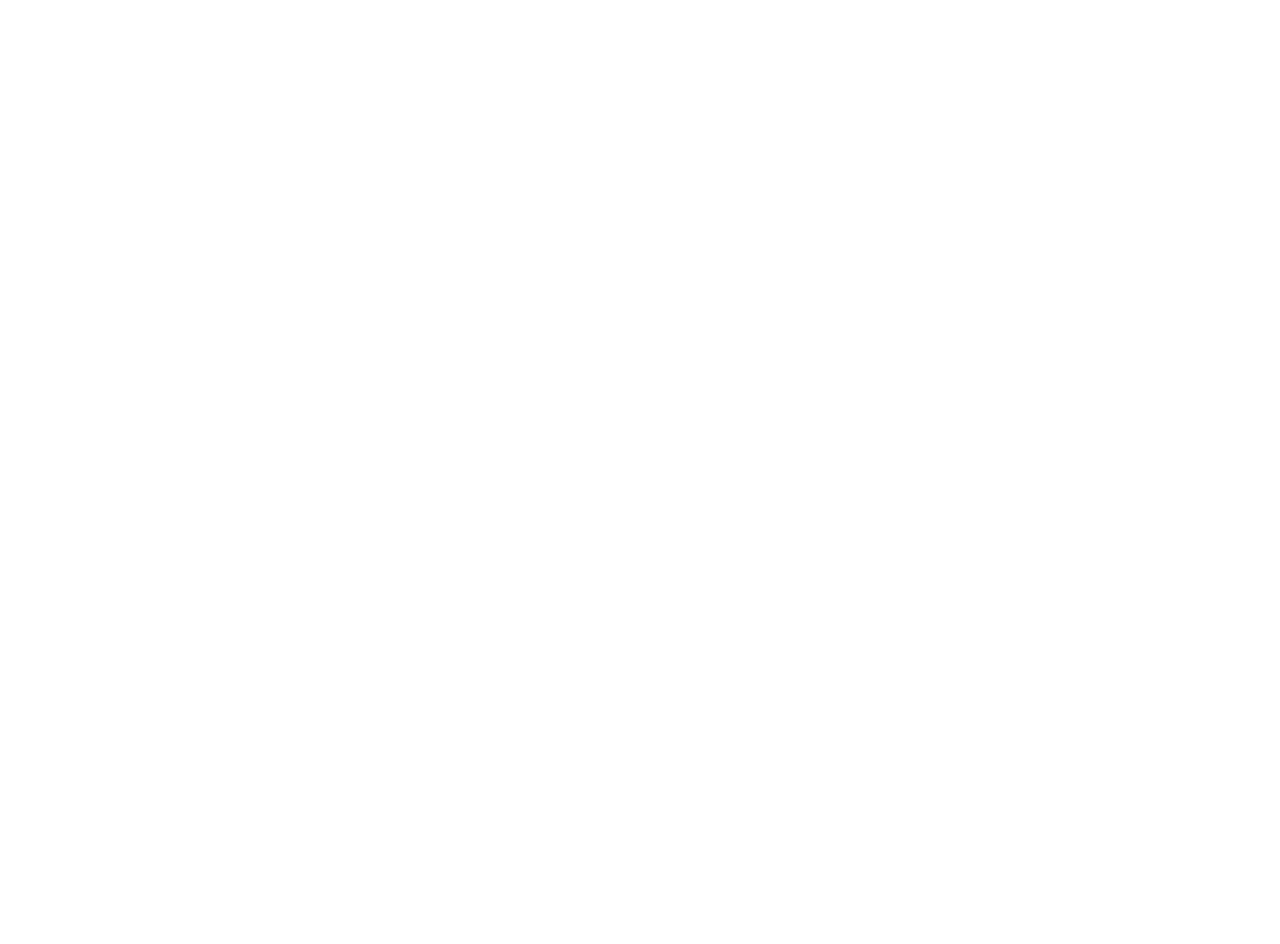
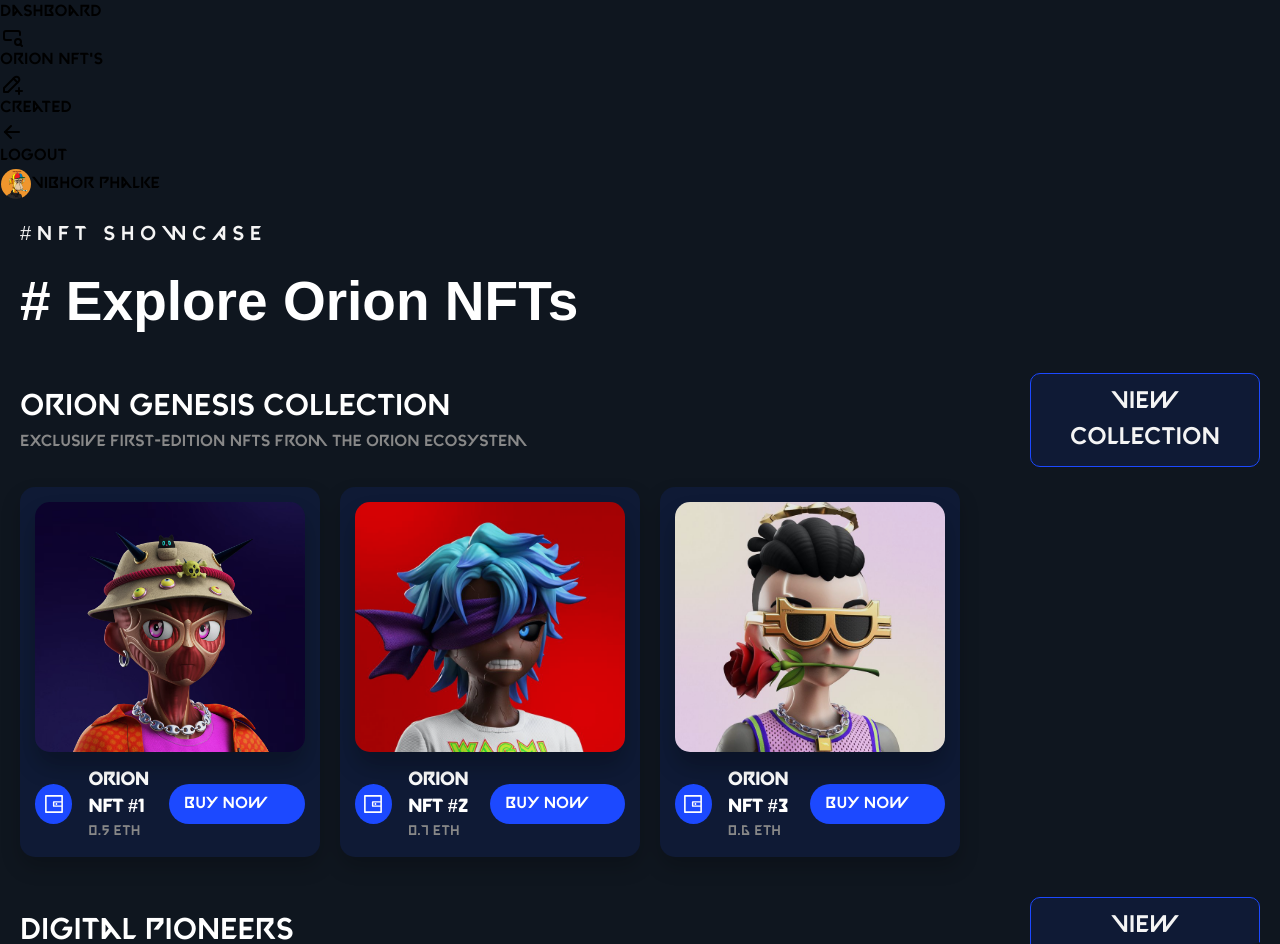
Before and after one commit to Vibgitcode27/hierarchical-deterministic-wallet, a Next.js app: page /nft in a window 1280 px wide. Before the commit this address had no page. Shown: the part 462-1406 px from the top of the page. Before the commit the page ends 800 px from the top, so only its background shows below. Built offline with nearby package versions, Linux system fonts and the light colour scheme.

Commit message:
added nft page structure

```diff
--- a/src/app/(pages)/layout.tsx
+++ b/src/app/(pages)/layout.tsx
@@ -29,14 +29,14 @@ export default function MenuPagesLayout({ children }: LayoutProps) {
   const links = [
     {
       label: "Dashboard",
-      href: "/dashboard",
+      href: "/home",
       icon: (
         <IconBrandTabler className="text-neutral-700 dark:text-neutral-200 h-5 w-5 flex-shrink-0" />
       ),
     },
     {
-      label: "Explore",
-      href: "/explore",
+      label: "Orion NFT's",
+      href: "/nft",
       icon: (
         <IconInputSearch className="text-neutral-700 dark:text-neutral-200 h-5 w-5 flex-shrink-0" />
       ),
--- /dev/null
+++ b/src/app/(pages)/nft/page.tsx
@@ -0,0 +1,208 @@
+"use client";
+import React, { useState } from 'react';
+import { Flex, Image, Avatar } from 'antd';
+import { WalletOutlined } from '@ant-design/icons';
+
+// Assuming you'll replace these with your actual NFT images
+import nft1 from "../../assets/nft1.avif";
+import nft2 from "../../assets/nft2.jpg";
+import nft3 from "../../assets/nft3.jpg";
+import nft4 from "../../assets/nft4.jpg";
+import nft5 from "../../assets/nft5.png";
+
+export default function NFTShowcase() {
+  const [hoveredImage, setHoveredImage] = useState<number | null>(null);
+
+  const imageStyle = (index: number, isHovered: boolean): React.CSSProperties => ({
+    width: "250px",
+    height: "200px",
+    objectFit: "cover",
+    borderRadius: "15px",
+    transform: isHovered
+      ? "scale(1.05) rotate(0deg) translateY(-10px)" : "scale(1) rotate(0deg) translateY(0px)",
+    boxShadow: isHovered
+      ? "0 25px 35px rgba(0,0,0,0.4)"
+      : "0 15px 25px rgba(0,0,0,0.3)",
+    transition: "all 0.3s ease",
+    cursor: "pointer",
+    opacity: isHovered ? 1 : 0.9,
+    filter: isHovered ? "brightness(110%)" : "brightness(100%)"
+  });
+
+  const nftCollections = [
+    {
+      name: "Orion Genesis Collection",
+      description: "Exclusive first-edition NFTs from the Orion ecosystem",
+      items: [
+        { id: '1', image: nft1, price: "0.5 ETH" },
+        { id: '2', image: nft2, price: "0.7 ETH" },
+        { id: '3', image: nft3, price: "0.6 ETH" }
+      ]
+    },
+    {
+      name: "Digital Pioneers",
+      description: "Commemorative NFTs for early Orion adopters",
+      items: [
+        { id: '4', image: nft4, price: "0.4 ETH" },
+        { id: '5', image: nft5, price: "0.8 ETH" }
+      ]
+    }
+  ];
+
+  return (
+    <div style={{
+      height: "93vh",
+      borderRadius: "30px",
+      padding: "20px",
+      overflowY: 'auto',
+      scrollbarWidth: 'none',
+      msOverflowStyle: 'none',
+    }}>
+      <Flex vertical>
+        <h1 style={{
+          color: "#f4f4f4",
+          fontSize: "20px",
+          marginBottom: "10px"
+        }}>
+         # N F T &#160;&#160;S H O W C A S E
+        </h1>
+        <h1 style={{
+          fontSize: "55px",
+          fontFamily: "sans-serif",
+          fontWeight: "600",
+          color: "white",
+          marginBottom: "30px"
+        }}>
+          # Explore Orion NFTs
+        </h1>
+
+        {nftCollections.map((collection, collectionIndex) => (
+          <Flex
+            key={collectionIndex}
+            vertical
+            style={{ marginBottom: "40px" }}
+          >
+            <Flex justify="space-between" align="center" style={{ marginBottom: "20px" }}>
+              <Flex vertical>
+                <h2 style={{
+                  color: "white",
+                  fontSize: "30px",
+                  margin: 0
+                }}>
+                  {collection.name}
+                </h2>
+                <p style={{
+                  color: "#888",
+                  fontSize: "16px"
+                }}>
+                  {collection.description}
+                </p>
+              </Flex>
+              <button
+                className="outline red"
+                type="button"
+                style={{
+                  fontSize: "24px",
+                  width: "230px",
+                  padding: "10px",
+                  backgroundColor: "rgba(28, 73, 255, 0.1)",
+                  color: "#f4f4f4",
+                  border: "1px solid #1c49ff",
+                  borderRadius: "10px"
+                }}
+              >
+                View Collection
+              </button>
+            </Flex>
+
+            <Flex gap={20}>
+              {collection.items.map((nft, index) => (
+                <Flex
+                  key={nft.id}
+                  vertical
+                  style={{
+                    backgroundColor: "rgba(28, 73, 255, 0.1)",
+                    borderRadius: "15px",
+                    padding: "15px",
+                    width: "300px",
+                    color: "white",
+                    transition: "transform 0.3s ease",
+                    boxShadow: "0 10px 20px rgba(0,0,0,0.2)",
+                    position: "relative",
+                    overflow: "hidden",
+                  }}
+                  onMouseEnter={(e) => {
+                    e.currentTarget.style.transform = 'scale(1.02)';
+                    setHoveredImage(index);
+                  }}
+                  onMouseLeave={(e) => {
+                    e.currentTarget.style.transform = 'scale(1)';
+                    setHoveredImage(null);
+                  }}
+                >
+                  <Image
+                    preview={false}
+                    src={nft.image.src}
+                    style={{
+                      ...imageStyle(index, hoveredImage === index),
+                      width: "100%",
+                      height: "250px",
+                      objectFit: "cover"
+                    }}
+                  />
+
+                  <Flex
+                    justify="space-between"
+                    align="center"
+                    style={{
+                      marginTop: "15px",
+                      width: "100%"
+                    }}
+                  >
+                    <Flex align="center" gap="middle">
+                      <Avatar
+                        size={40}
+                        icon={<WalletOutlined />}
+                        style={{ backgroundColor: "#1c49ff" , width : "55px"}}
+                      />
+                      <Flex vertical>
+                        <span style={{
+                          color: 'white',
+                          fontWeight: 'bold',
+                          fontSize: "18px"
+                        }}>
+                          Orion NFT #{nft.id}
+                        </span>
+                        <small style={{
+                          color: '#888',
+                          fontSize: "14px"
+                        }}>
+                          {nft.price}
+                        </small>
+                      </Flex>
+                    </Flex>
+
+                    <button
+                      style={{
+                        all: "unset",
+                        backgroundColor: "#1c49ff",
+                        color: "white",
+                        border: "none",
+                        borderRadius: "20px",
+                        padding: "8px 15px",
+                        cursor: "pointer",
+                        width: "152px",
+                      }}
+                    >
+                      Buy Now
+                    </button>
+                  </Flex>
+                </Flex>
+              ))}
+            </Flex>
+          </Flex>
+        ))}
+      </Flex>
+    </div>
+  );
+}
```
Also changed, not shown: src/app/(pages)/home/page.tsx (+6 -6 lines).
